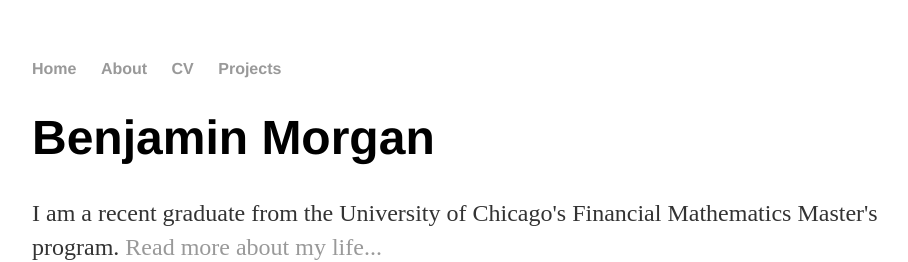
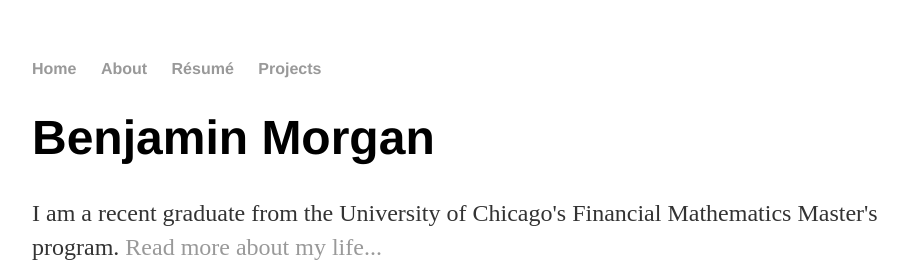
Before and after one commit to bmorgan0921/bmorgan0921.github.io, a Jekyll site: the page built from index.html, in a window 1280 px wide. Shown: the top 262 px of the page, without its empty margins (160-1068 px from the left). Built offline with Jekyll 4.4.1, drawn with Linux system fonts in a browser that asks for light colours.

Commit message:
adding resume link, changing header cv to resume

```diff
--- a/_layouts/default.html
+++ b/_layouts/default.html
@@ -10,7 +10,7 @@
     		<ul>
         		<li><a href="/">Home</a></li>
 	        	<li><a href="/about">About</a></li>
-        		<li><a href="/cv">CV</a></li>
+        		<li><a href="/pdfs/Benjamin Morgan -- Resume.pdf">Résumé</a></li>
         		<li><a href="/projects">Projects</a></li>
     		</ul>
 		</nav>
```
